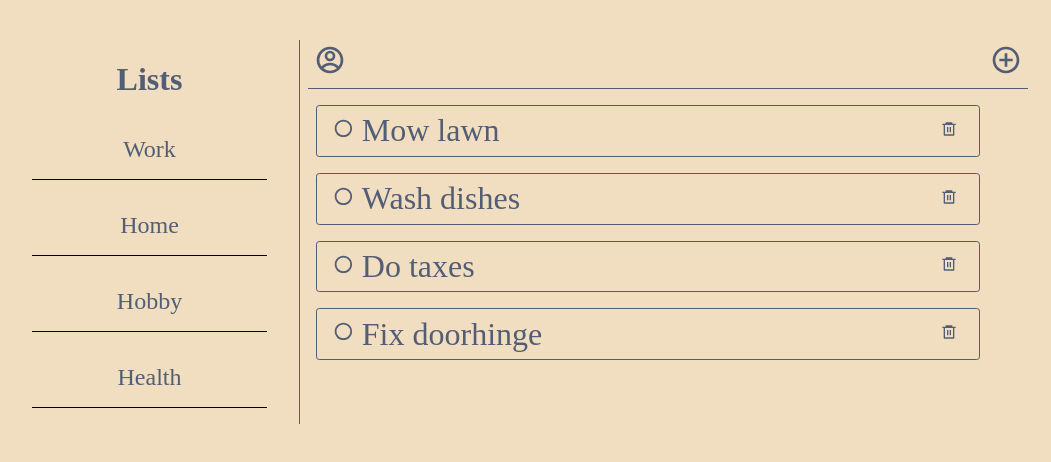
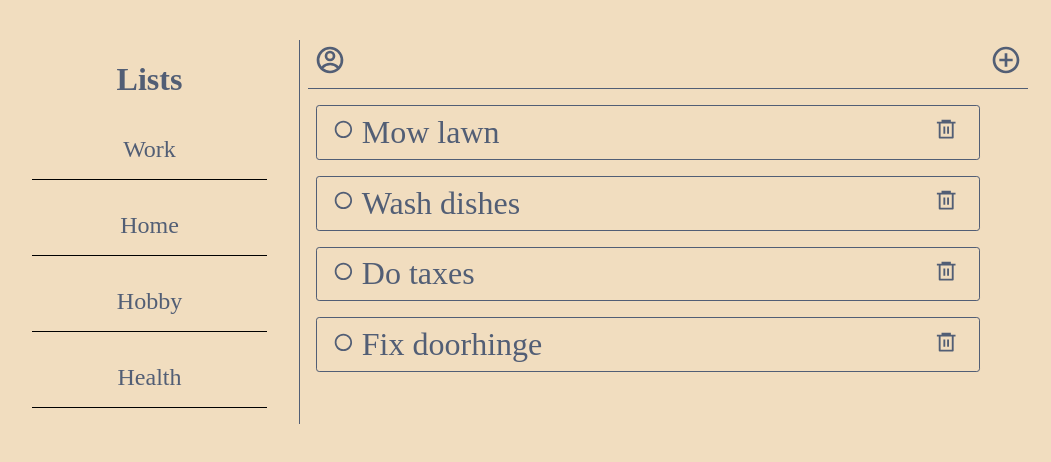
Before and after one commit to zach28attack/TodoList, a React (Vite) app in the folder client/: page / in a window 1280 px wide. Shown: the top 462 px of the page, without its empty margins (40-1091 px from the left). Built offline with nearby package versions, Linux system fonts and the light colour scheme.

Commit message:
change height of delete button

```diff
--- a/client/src/components/list/ListItem.module.css
+++ b/client/src/components/list/ListItem.module.css
@@ -7,6 +7,7 @@
   display: flex;
   align-items: center;
   justify-content: space-between;
+  height: 2.5rem;
 }
 .checkbox {
   margin-right: 0.5rem;
@@ -19,17 +20,11 @@
 .title {
   font-size: 2rem;
 }
-.actionGroup {
-  display: flex;
-  flex-direction: column;
-  font-size: 1.2rem;
-  gap: 1.5rem;
-}
 .button {
   background-color: transparent;
   border: none;
   color: #525e75;
-  font-size: 1rem;
+  font-size: 1.4rem;
 }
 .button:hover {
   color: #525e75b1;
```
